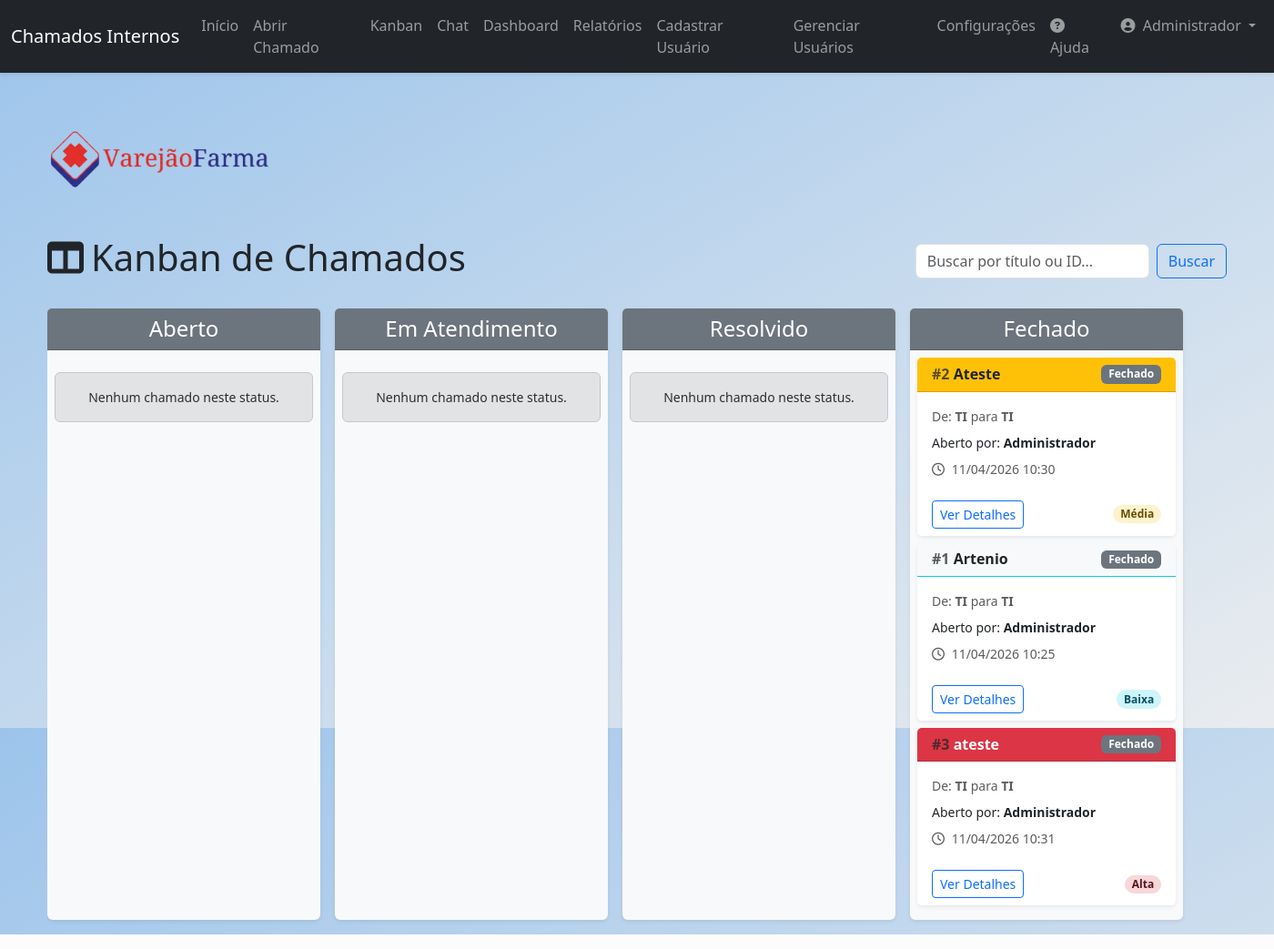
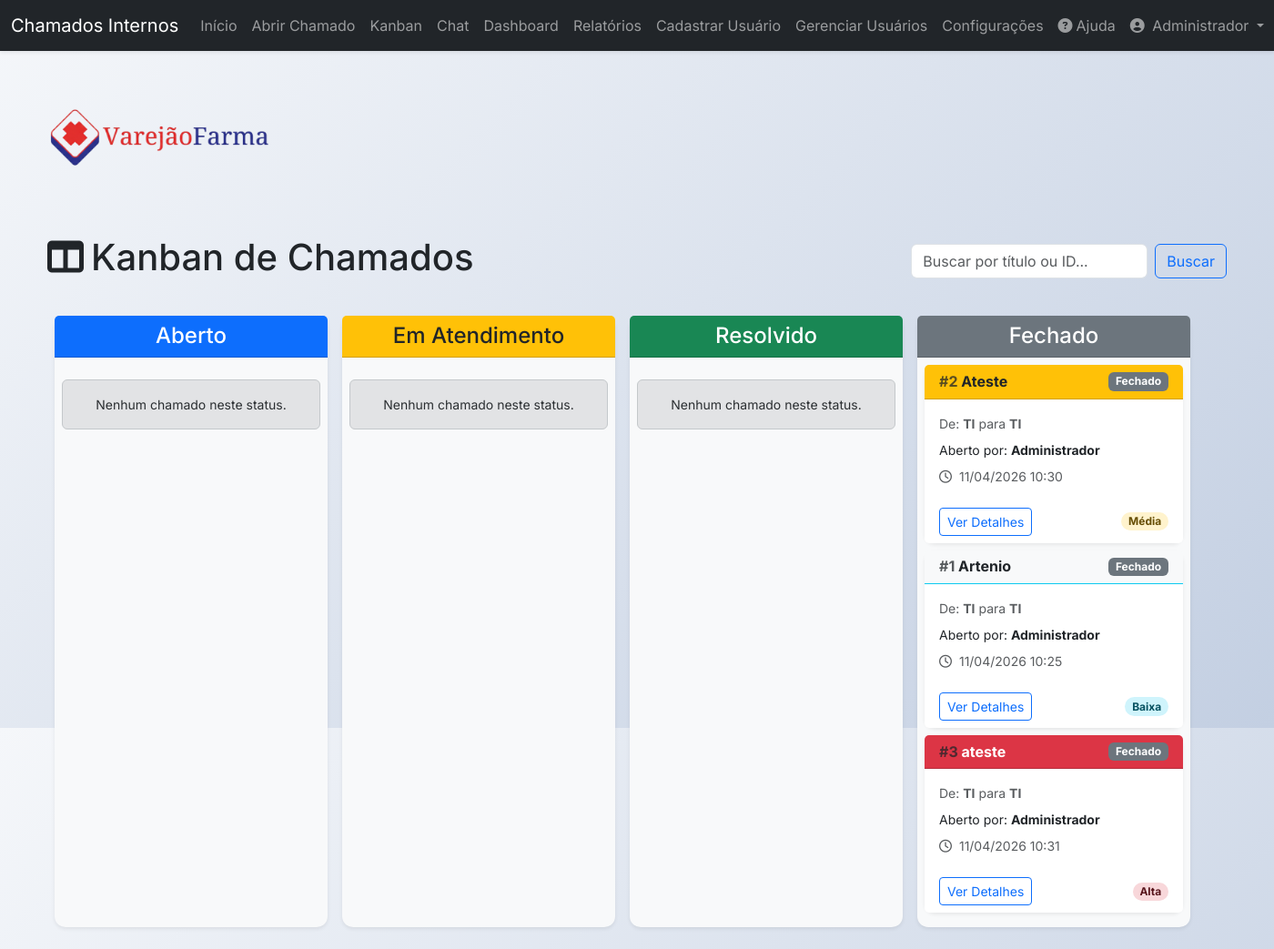
Before and after one commit to artenioreis/Chamados, a Flask app: page /tickets_kanban in a window 1400 px wide. Shown: the whole page at 91% size. Run offline with Flask 3, Linux system fonts and the light colour scheme; a user stored in the database is signed in; data that the repository does not hold is empty.

Commit message:
atualizado

```diff
--- a/app/static/css/style.css
+++ b/app/static/css/style.css
@@ -3,10 +3,22 @@
    Com TailwindCSS, a maior parte do estilo é aplicada diretamente nos templates. */
 
 /* Exemplo de estilo para o Kanban */
+:root {
+    --primary-color: #4361ee;
+    --secondary-color: #3f37c9;
+    --success-color: #4cc9f0;
+    --info-color: #4895ef;
+    --warning-color: #f72585;
+    --light-bg: #f8f9fa;
+    --card-shadow: 0 10px 20px rgba(0, 0, 0, 0.05);
+    --transition-speed: 0.3s;
+}
+
+/* Kanban */
 .kanban-column {
-    min-width: 280px;
-    max-width: 320px;
-    flex-shrink: 0;
+    flex: 0 0 300px;
+    margin-right: 1.5rem;
+    max-width: 90vw; /* Garante que não ultrapasse a tela em mobile */
 }
 
 .kanban-card {
@@ -15,8 +27,8 @@
 /* Estilos para o Kanban Drag-and-Drop */
 
 .kanban-column {
-    min-width: 300px; /* Largura mínima da coluna */
-    max-width: 320px;
+    flex: 0 0 300px;
+    max-width: 90vw;
     flex-shrink: 0;
 }
 
@@ -40,21 +52,29 @@
 
 /* Opção 1: Background com Gradiente Suave */
 body {
-    background: linear-gradient(to bottom right, #9cc4eb, #e9ecef);
-    background-attachment: fixed; /* Mantém o gradiente fixo durante o scroll */
+    background: linear-gradient(135deg, #f5f7fa 0%, #c3cfe2 100%);
+    background-attachment: fixed;
+    font-family: 'Inter', -apple-system, BlinkMacSystemFont, "Segoe UI", Roboto, Helvetica, Arial, sans-serif;
 }
 
-/* Deixa os cards com um leve destaque */
 .card {
     border: none;
-    box-shadow: 0 4px 8px rgba(0,0,0,0.05);
+    border-radius: 12px;
+    box-shadow: var(--card-shadow);
+    transition: transform var(--transition-speed), box-shadow var(--transition-speed);
+}
+
+.card:hover {
+    transform: translateY(-5px);
+    box-shadow: 0 15px 30px rgba(0, 0, 0, 0.1);
 }
 
 /* --- ESTILO ADICIONADO PARA O POP-UP --- */
 /* Estilos para Notificações (Toasts) */
 .toast {
-    min-width: 400px; /* Define uma largura mínima maior para o pop-up */
-    font-size: 1rem;  /* Aumenta o tamanho da fonte dentro do pop-up */
+    max-width: 90vw; /* Responsivo em mobile */
+    min-width: 300px;
+    border-radius: 12px;
 }
 /* --- FIM DO ESTILO ADICIONADO --- */
 
@@ -65,3 +85,15 @@ body {
         display: none !important;
     }
 }
+.brand-logo {
+    max-width: 100%;
+    width: 250px;
+    height: auto;
+    margin-bottom: 1.5rem;
+}
+
+.navbar-nav .nav-link {
+    white-space: nowrap;
+    padding-left: 0.75rem;
+    padding-right: 0.75rem;
+}
--- a/app/templates/base.html
+++ b/app/templates/base.html
@@ -10,6 +10,10 @@
     {% endif %}
 
     <link href="https://cdn.jsdelivr.net/npm/bootstrap@5.3.3/dist/css/bootstrap.min.css" rel="stylesheet" integrity="sha384-QWTKZyjpPEjISv5WaRU9OFeRpok6YctnYmDr5pNlyT2bRjXh0JMhjY6hW+ALEwIH" crossorigin="anonymous">
+
+    <link rel="preconnect" href="https://fonts.googleapis.com">
+    <link rel="preconnect" href="https://fonts.gstatic.com" crossorigin>
+    <link href="https://fonts.googleapis.com/css2?family=Inter:wght@400;500;600;700&display=swap" rel="stylesheet">
 
     <link rel="stylesheet" href="https://cdnjs.cloudflare.com/ajax/libs/font-awesome/6.5.2/css/all.min.css" integrity="sha512-SnH5WK+bZxgPHs44uWIX+LLJAJ9/2PkPKZ5QiAj6Ta86w+fsb2TkcmfRyVX3pBnMFcV7oQPJkl9QevSCWr3W6A==" crossorigin="anonymous" referrerpolicy="no-referrer" />
 
--- a/app/templates/chat_conversation.html
+++ b/app/templates/chat_conversation.html
@@ -17,7 +17,7 @@
         </div>
     </div>
 
-    <div class="card-body" id="chat-box" style="height: 400px; overflow-y: auto; display: flex; flex-direction: column;">
+    <div class="card-body px-2 py-3" id="chat-box" style="height: 60vh; max-height: 600px; overflow-y: auto; display: flex; flex-direction: column; background: #fdfdfd;">
         </div>
     <div class="card-footer">
         <form id="chat-form" method="POST" action="{{ url_for('main.chat_conversation', recipient_id=recipient.id) }}" enctype="multipart/form-data">
@@ -99,7 +99,7 @@ document.addEventListener('DOMContentLoaded', function() {
             }
 
             const messageElement = `
-                <div class="d-flex flex-column mb-2 message-item ${messageClass}" style="max-width: 75%;">
+                <div class="d-flex flex-column mb-3 message-item ${messageClass}" style="max-width: 85%;">
                     <div class="p-2 rounded ${bubbleClass}">
                         ${contentHtml}
                         ${attachmentHtml}
--- a/app/templates/components/navbar.html
+++ b/app/templates/components/navbar.html
@@ -1,4 +1,4 @@
-<nav class="navbar navbar-expand-lg navbar-dark bg-dark shadow-sm">
+<nav class="navbar navbar-expand-xl navbar-dark bg-dark shadow-sm sticky-top">
     <div class="container-fluid">
         <a class="navbar-brand" href="{{ url_for('main.home') }}">Chamados Internos</a>
         <button class="navbar-toggler" type="button" data-bs-toggle="collapse" data-bs-target="#navbarNav" aria-controls="navbarNav" aria-expanded="false" aria-label="Toggle navigation">
--- a/app/templates/create_ticket.html
+++ b/app/templates/create_ticket.html
@@ -3,7 +3,7 @@
  <div class="row justify-content-start mt-4">
     <div class="col-12 text-start mb-3">
         <!-- Logo carregada de URL externa -->
-        <img src="{% if system_settings and system_settings.logo_filename %}{{ url_for('static', filename='uploads/' + system_settings.logo_filename) }}{% else %}https://neosul.com.br/clientes/1/img/logo.png{% endif %}" alt="Logo" style="max-width: 300px; height: auto;">
+        <img src="{% if system_settings and system_settings.logo_filename %}{{ url_for('static', filename='uploads/' + system_settings.logo_filename) }}{% else %}https://neosul.com.br/clientes/1/img/logo.png{% endif %}" alt="Logo" class="brand-logo">
     </div>
     </div>
     <div class="row justify-content-center mt-5">
--- a/app/templates/index.html
+++ b/app/templates/index.html
@@ -3,7 +3,7 @@
 <div class="row mt-4">
     <div class="col-12 mb-3">
         <!-- Logo carregada de URL externa -->
-        <img src="{% if system_settings and system_settings.logo_filename %}{{ url_for('static', filename='uploads/' + system_settings.logo_filename) }}{% else %}https://neosul.com.br/clientes/1/img/logo.png{% endif %}" alt="Logo" style="max-width: 250px; height: auto;">
+        <img src="{% if system_settings and system_settings.logo_filename %}{{ url_for('static', filename='uploads/' + system_settings.logo_filename) }}{% else %}https://neosul.com.br/clientes/1/img/logo.png{% endif %}" alt="Logo" class="brand-logo">
     </div>
 </div>
 
@@ -20,7 +20,7 @@
     {% if tickets %}
         <div class="row">
             {% for ticket in tickets %}
-                <div class="col-lg-4 col-md-6 mb-4">
+                <div class="col-12 col-md-6 col-lg-4 mb-4">
                     {% include 'components/ticket_card.html' %}
                 </div>
             {% endfor %}
--- a/app/templates/login.html
+++ b/app/templates/login.html
@@ -2,7 +2,7 @@
 {% block content %}
     <div class="row justify-content-center mt-4">
         <div class="col-12 text-center mb-3">
-            <img src="{% if system_settings and system_settings.logo_filename %}{{ url_for('static', filename='uploads/' + system_settings.logo_filename) }}{% else %}https://neosul.com.br/clientes/1/img/logo.png{% endif %}" alt="Logo" style="max-width: 400px; height: auto;">
+            <img src="{% if system_settings and system_settings.logo_filename %}{{ url_for('static', filename='uploads/' + system_settings.logo_filename) }}{% else %}https://neosul.com.br/clientes/1/img/logo.png{% endif %}" alt="Logo" class="brand-logo">
         </div>
     </div>
 
--- a/app/templates/register.html
+++ b/app/templates/register.html
@@ -3,7 +3,7 @@
 <div class="row justify-content-start mt-4">
     <div class="col-12 text-start mb-3">
         <!-- Logo carregada de URL externa -->
-       <img src="{% if system_settings and system_settings.logo_filename %}{{ url_for('static', filename='uploads/' + system_settings.logo_filename) }}{% else %}https://neosul.com.br/clientes/1/img/logo.png{% endif %}" alt="Logo" style="max-width: 250px; height: auto;">
+       <img src="{% if system_settings and system_settings.logo_filename %}{{ url_for('static', filename='uploads/' + system_settings.logo_filename) }}{% else %}https://neosul.com.br/clientes/1/img/logo.png{% endif %}" alt="Logo" class="brand-logo">
     </div>
 </div>
     <div class="row justify-content-center mt-5">
--- a/app/templates/reports.html
+++ b/app/templates/reports.html
@@ -2,7 +2,7 @@
 {% block content %}
 <div class="row mt-4">
     <div class="col-12 mb-3 d-print-none">
-       <img src="{% if system_settings and system_settings.logo_filename %}{{ url_for('static', filename='uploads/' + system_settings.logo_filename) }}{% else %}https://neosul.com.br/clientes/1/img/logo.png{% endif %}" alt="Logo" style="max-width: 250px; height: auto;">
+       <img src="{% if system_settings and system_settings.logo_filename %}{{ url_for('static', filename='uploads/' + system_settings.logo_filename) }}{% else %}https://neosul.com.br/clientes/1/img/logo.png{% endif %}" alt="Logo" class="brand-logo">
     </div>
 
     <div class="d-flex justify-content-between align-items-center mb-4 d-print-none">
@@ -19,6 +19,7 @@
                 </div>
                 <div class="card-body">
                     {% if tickets_per_user %}
+                        <div class="table-responsive">
                             <table class="table table-striped table-hover">
                                 <thead>
                                     <tr>
@@ -37,6 +38,7 @@
                                     {% endfor %}
                                 </tbody>
                             </table>
+                        </div>
                     {% else %}
                         <p class="text-muted">Nenhum chamado aberto ainda para gerar este relatório.</p>
                     {% endif %}
@@ -57,6 +59,7 @@
                     <hr>
                     <h6>Detalhes por Chamado Fechado:</h6>
                     {% if closing_time_details %}
+                        <div class="table-responsive">
                             <table class="table table-sm table-hover">
                                 <thead>
                                     <tr>
@@ -75,6 +78,7 @@
                                     {% endfor %}
                                 </tbody>
                             </table>
+                        </div>
                     {% else %}
                         <p class="text-muted">Nenhum chamado fechado ainda para gerar este relatório.</p>
                     {% endif %}
--- a/app/templates/settings.html
+++ b/app/templates/settings.html
@@ -2,7 +2,7 @@
 {% block content %}
 <div class="row justify-content-start mt-4">
     <div class="col-12 text-start mb-3">
-        <img src="{% if system_settings and system_settings.logo_filename %}{{ url_for('static', filename='uploads/' + system_settings.logo_filename) }}{% else %}https://neosul.com.br/clientes/1/img/logo.png{% endif %}" alt="Logo do Sistema" style="max-width: 250px; height: auto;">
+        <img src="{% if system_settings and system_settings.logo_filename %}{{ url_for('static', filename='uploads/' + system_settings.logo_filename) }}{% else %}https://neosul.com.br/clientes/1/img/logo.png{% endif %}" alt="Logo do Sistema" class="brand-logo">
     </div>
 </div>
     <div class="row justify-content-center mt-5">
--- a/app/templates/tickets_kanban.html
+++ b/app/templates/tickets_kanban.html
@@ -3,7 +3,7 @@
 <div class="row mt-4">
     <div class="col-12 mb-3">
         <!-- Logo carregada de URL externa -->
-        <img src="{% if system_settings and system_settings.logo_filename %}{{ url_for('static', filename='uploads/' + system_settings.logo_filename) }}{% else %}https://neosul.com.br/clientes/1/img/logo.png{% endif %}" alt="Logo" style="max-width: 250px; height: auto;">
+        <img src="{% if system_settings and system_settings.logo_filename %}{{ url_for('static', filename='uploads/' + system_settings.logo_filename) }}{% else %}https://neosul.com.br/clientes/1/img/logo.png{% endif %}" alt="Logo" class="brand-logo">
     </div>
 </div>
 
@@ -24,11 +24,17 @@
         </div>
     {% endif %}
 
-    <div class="d-flex flex-row overflow-auto pb-3 kanban-container">
+    <div class="kanban-container d-flex flex-row overflow-auto pb-4 pt-2 px-2">
+        {% set status_colors = {
+            'Aberto': 'bg-primary text-white',
+            'Em Atendimento': 'bg-warning text-dark',
+            'Resolvido': 'bg-success text-white',
+            'Fechado': 'bg-secondary text-white'
+        } %}
         {% set statuses = ['Aberto', 'Em Atendimento', 'Resolvido', 'Fechado'] %}
         {% for status in statuses %}
             <div class="card bg-light shadow-sm me-3 kanban-column">
-                <div class="card-header text-center bg-secondary text-white">
+                <div class="card-header text-center {{ status_colors.get(status, 'bg-secondary text-white') }}">
                     <h4 class="mb-0">{{ status }}</h4>
                 </div>
                 <div class="card-body p-2 kanban-column-body" id="kanban-{{ status.lower().replace(' ', '-') }}" data-status="{{ status }}">
```
Also changed, not shown: app/templates/dashboard.html (+5 -5 lines), check_users.py (added, +10 -0 lines), app/static/uploads/f29553b58f1c4a5ba4eeeade39a2d4b4.jpg (added), app/static/uploads/logo_2cb024ade7c14b238e6806fff8b2376b.png (added), app/static/uploads/logo_745002c5cafa40079a9cfde3cd186c87.png (added), app/static/uploads/logo_a6371643c089457f9c7be6c9973b7e3b.png (added), instance/site.db. Lines whose indentation alone changed are shown as unchanged.
